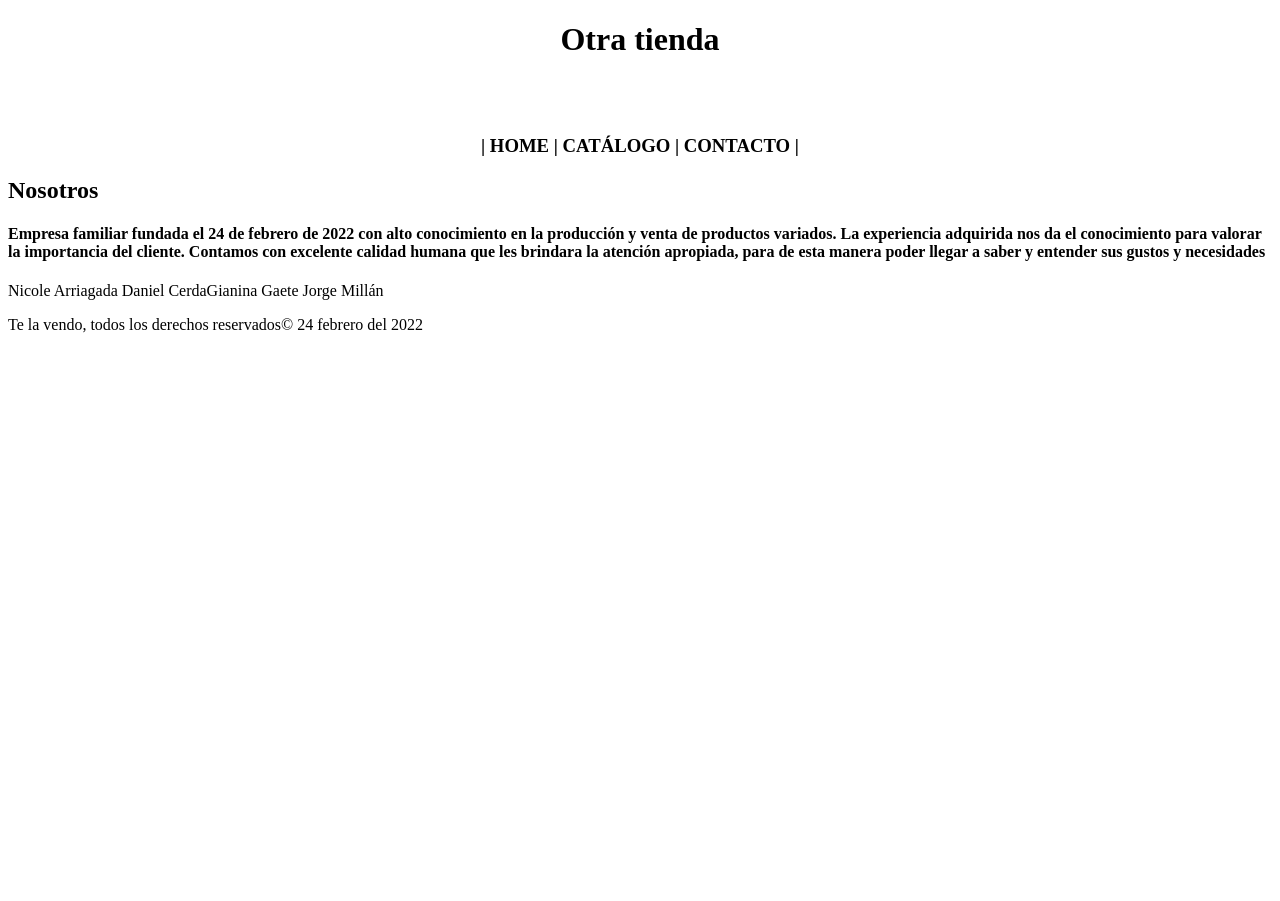
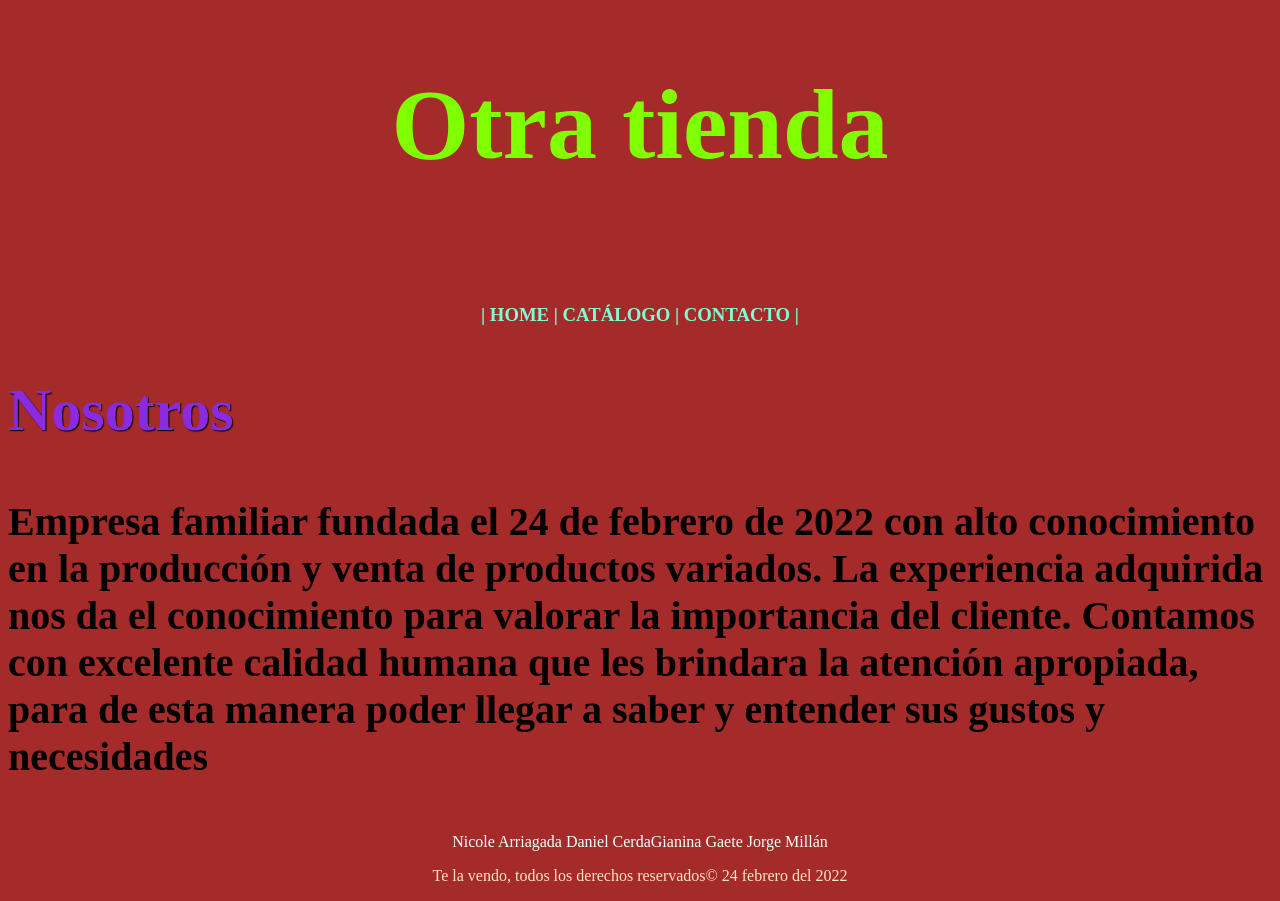
Before and after one commit to lMertht/modulo3_abpro1, a plain HTML site: page index.html in a window 1280 px wide. Before the commit the page ends 800 px from the top, so only its background shows below. Drawn offline with Linux system fonts and the light colour scheme.

Commit message:
agregado estilos
estilos a cada clase o elemento del BEM

```diff
--- a/index.html
+++ b/index.html
@@ -7,7 +7,7 @@
     <link rel="stylesheet" href="styles.css">
     <title>Te lo vendo</title>
 </head>
-<body>
+<body class="body__index" >
     <h1 class="titulo__index" >Otra tienda</h1>
     <br>
     <br>
--- a/styles.css
+++ b/styles.css
@@ -1,10 +1,34 @@
-h3 {
+.body__index{
+    background-color: brown;
+}
+
+.titulo__index{
+    color: chartreuse;
+    text-align: center;
+    font-size: 100px;
+}
+.titulo__menu{
+color: aquamarine;
+text-align: center;
+
+}
+
+.titulo__nosotros{
+    color: blueviolet;
+    text-shadow: 1px 1px 1px black;
+    font-size: 60px;
+}
+
+.parrafo__index{
+    font-size: 40px;
+}
+
+.footer__integrantes{
+    color: azure;
     text-align: center;
 }
-h1{
-text-align: center;
-}
 
-h6{
+.footer__derechosreser{
+    color: bisque;
     text-align: center;
 }
```
